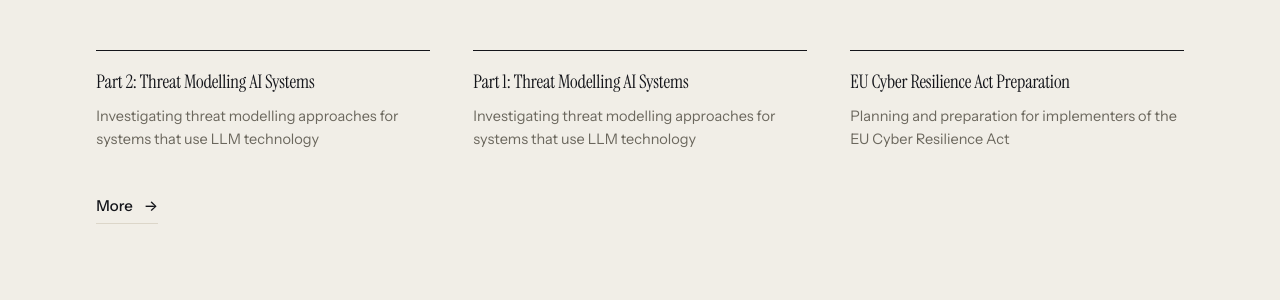
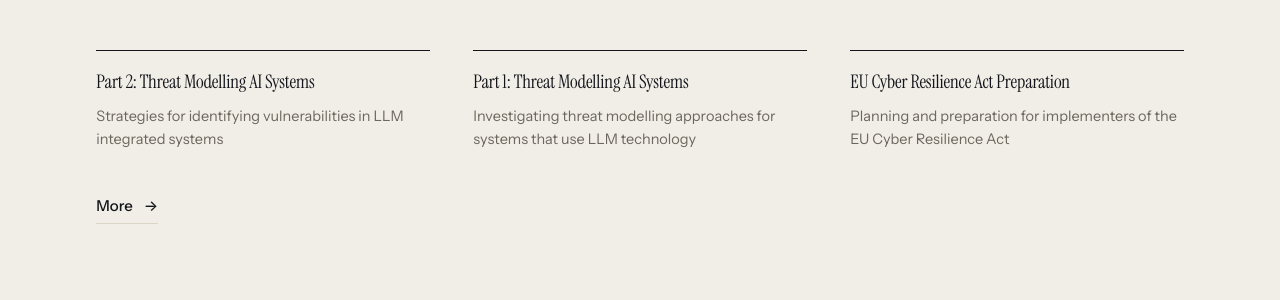
Before and after one commit to alibaabaa/alibaabaa.github.io, a Jekyll site: the page built from index.html, in a window 1280 px wide and 900 px high, scrolled down 1265 px. Shown: the part 153-453 px from the top of the window. Built offline with Jekyll 4.4.1, drawn with Linux system fonts in a browser that asks for light colours; some of the changed lines change nothing that is shown.

Commit message:
minor wording fixes

```diff
--- a/_posts/2026-10-02-threat-modelling-ai-systems-2.md
+++ b/_posts/2026-10-02-threat-modelling-ai-systems-2.md
@@ -1,6 +1,6 @@
 ---
 title: "Part 2: Threat Modelling AI Systems"
-standfirst: "Investigating threat modelling approaches for systems that use LLM technology"
+standfirst: "Strategies for identifying vulnerabilities in LLM integrated systems"
 ---
 
 In [Part 1](/writing/threat-modelling-ai-systems-1/) we introduced a minimal chatbot-style application that allows a user to ask for the price of a fruit in natural language, and through integration of an LLM with a price directory, they receive a natural language response with the price.
@@ -26,11 +26,11 @@
   end
   C -- "question" --> H
   H -- "answer" --> C
-  H -- "prompt: history, tool defs+results" --> M
+  H -- "prompt, tool metadata, prices" --> M
   M -- "reply or tool call" --> H
   S -- "tool metadata" --> H
   H -- "tool call" --> S
-  S -- "tool result" --> H
+  S -- "prices" --> H
   D -- "prices" --> S
   style TZ0 stroke-dasharray: 5 5
   style TZ1 stroke-dasharray: 5 5
```
